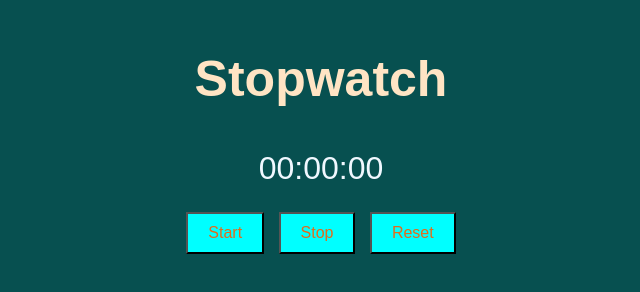
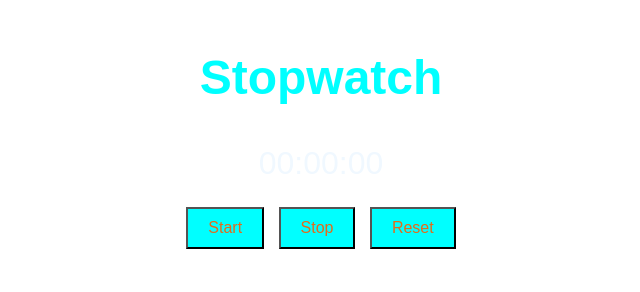
Before and after one commit to Bhargavi18-command/StopWatch, a plain HTML site: page index.html in a window 1280 px wide. Shown: the whole page, without its empty margins (319-959 px from the left). Drawn offline with Linux system fonts and the light colour scheme.

Commit message:
Update index.html

```diff
--- a/index.html
+++ b/index.html
@@ -9,7 +9,7 @@
             font-family: Arial, sans-serif;
             text-align: center;
             margin: 50px;
-            background-color: rgb(7, 80, 80);
+          linear-gradient(to right, #073644, #0d4248);
             align-items: center;
         }
         #timer {
@@ -26,8 +26,8 @@
             color: rgb(227, 107, 27);
         }
         h2{
-            color:bisque;
-            font-size: 50px;
+            color:aqua;
+            font-size: 48px;
         }
     </style>
 </head>
@@ -85,4 +85,5 @@
         }
     </script>
 </body>
+
 </html>
```
